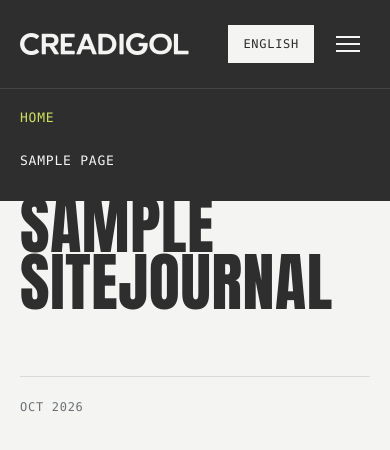
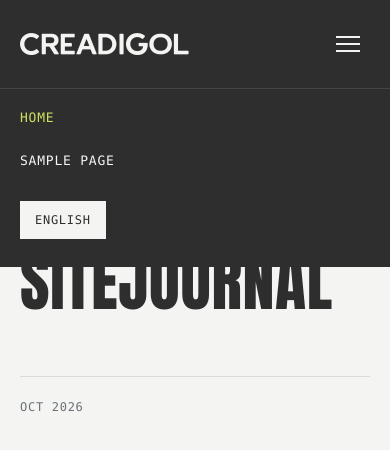
Before and after one commit to creadigol-design/creadigol-website, a WordPress theme: template wp-content/themes/creadigol/home.php in a window 390 px wide, after a click on "Menu". Shown: the top 450 px of the page. Run offline with PHP 8.4 and a stand-in for WordPress, Linux system fonts and the light colour scheme; the site name, menu and one post (Sample post) are stand-ins, and other content is empty; some libraries are stand-ins or nearby versions; some web fonts are replaced.

Commit message:
Mobile header: language switch moves into the menu so the burger fits
The full-word English | Cymraeg switch made the header wider than a phone
screen and pushed the menu button off the right edge.

Co-Authored-By: Claude Fable 5.1 <noreply@anthropic.com>
Claude-Session: https://claude.ai/code/session_01K5bPozphXV6LRJE7VzuLkn

```diff
--- a/wp-content/themes/creadigol/assets/css/main.css
+++ b/wp-content/themes/creadigol/assets/css/main.css
@@ -84,6 +84,7 @@ a:hover { color: var(--ink); }
 .lang__item { padding: 9px 14px; color: var(--paper); }
 .lang__item.is-current { background: var(--paper); color: var(--ink); }
 .lang a.lang__item:hover { color: var(--lime); }
+.lang--nav { display: none; }
 .nav-toggle { display: none; width: 44px; height: 44px; background: transparent; border: 0; cursor: pointer; position: relative; }
 .nav-toggle span[aria-hidden] { position: absolute; left: 10px; right: 10px; top: 50%; height: 2px; background: var(--paper); transform: translateY(-50%); box-shadow: 0 -7px 0 var(--paper), 0 7px 0 var(--paper); }
 
@@ -307,9 +308,13 @@ body:not(.is-home) .cta { margin-top: var(--section); }
   .site-footer__grid { grid-template-columns: repeat(2, minmax(0, 1fr)); }
 }
 @media (max-width: 860px) {
+  .site-header { gap: 16px; }
+  .site-header .wordmark { flex-shrink: 0; }
+  .site-header__tools .lang { display: none; }
   .nav { display: none; position: absolute; left: 0; right: 0; top: 100%; background: var(--ink); padding: 16px var(--gutter) 28px; border-top: 1px solid var(--ink-line); }
   .site-header.is-open .nav { display: block; }
   .nav__list { flex-direction: column; gap: 18px; }
+  .nav .lang--nav { display: inline-flex; margin-top: 28px; }
   .nav-toggle { display: block; }
   .site-header .button { display: none; }
   .hero { min-height: 80vh; padding-top: 72px; }
--- a/wp-content/themes/creadigol/header.php
+++ b/wp-content/themes/creadigol/header.php
@@ -28,6 +28,8 @@
 			}
 			echo '</ul>';
 		}
+		// On small screens the language switch lives in the menu; the header bar keeps only the logo and the menu button.
+		creadigol_language_switcher( 'lang--nav' );
 		?>
 	</nav>
 	<div class="site-header__tools">
--- a/wp-content/themes/creadigol/inc/template-tags.php
+++ b/wp-content/themes/creadigol/inc/template-tags.php
@@ -102,7 +102,7 @@ function creadigol_tile( int $post_id, string $ratio = 'tall' ): void {
  * present; otherwise from the creadigol_language_urls filter (used by the
  * static preview), otherwise only the current language shows.
  */
-function creadigol_language_switcher(): void {
+function creadigol_language_switcher( string $class = '' ): void {
 	$current = creadigol_is_cy() ? 'cy' : 'en';
 	$langs   = array();
 
@@ -117,7 +117,7 @@ function creadigol_language_switcher(): void {
 	}
 	$langs = apply_filters( 'creadigol_language_urls', $langs );
 
-	echo '<nav class="lang" aria-label="' . esc_attr__( 'Language', 'creadigol' ) . '">';
+	echo '<nav class="lang' . ( $class ? ' ' . esc_attr( $class ) : '' ) . '" aria-label="' . esc_attr__( 'Language', 'creadigol' ) . '">';
 	foreach ( array( 'en' => 'English', 'cy' => 'Cymraeg' ) as $code => $label ) {
 		$is_current = $code === $current;
 		if ( $is_current ) {
```
